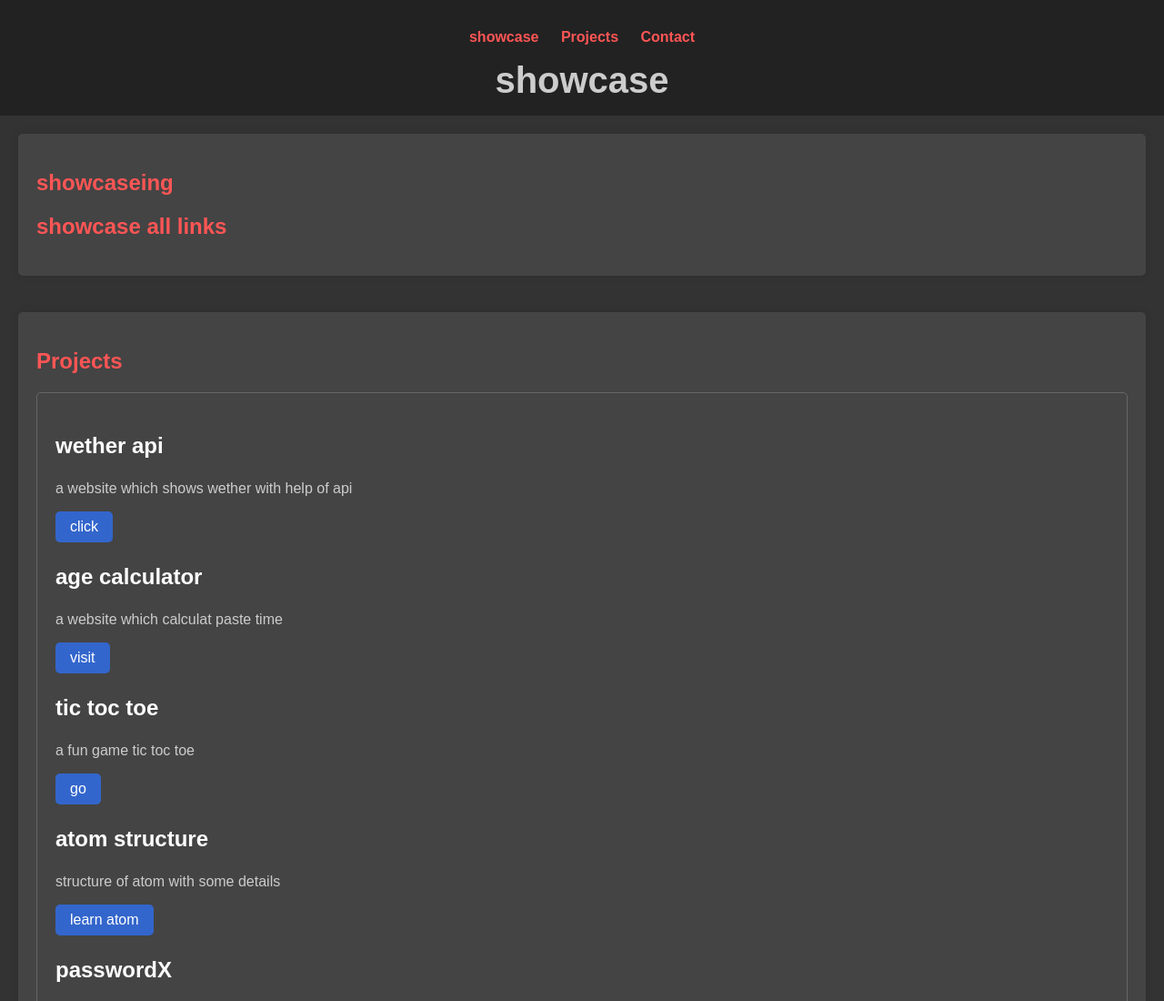
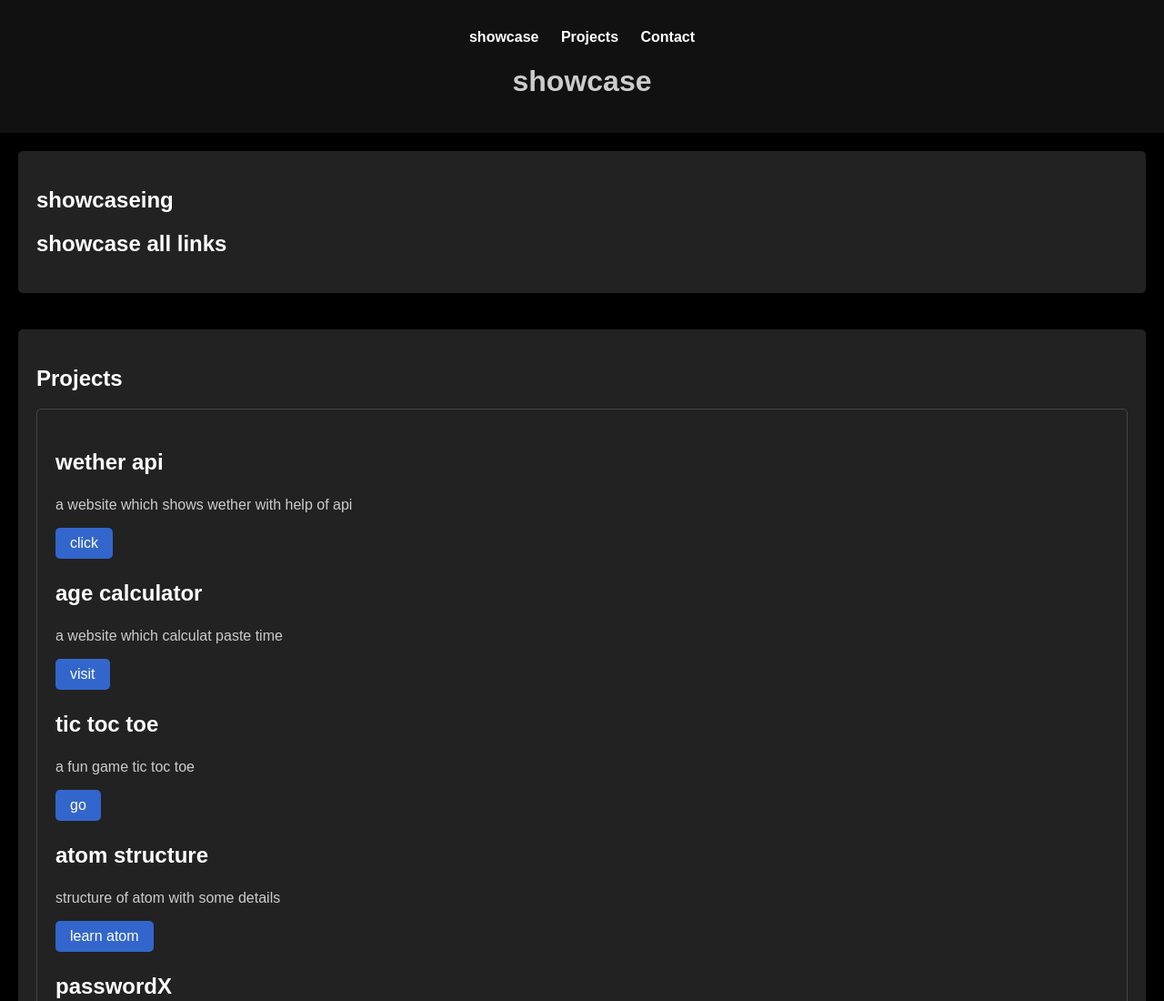
Before and after one commit to Yashwanthdeveloper/Portfolio, a plain HTML site: page Index.html in a window 1280 px wide. Shown: the top 1100 px of the page at 91% size. Drawn offline with Linux system fonts and the light colour scheme.

Commit message:
Update Styles.css

```diff
--- a/Styles.css
+++ b/Styles.css
@@ -3,12 +3,17 @@ body {
     font-family: Arial, sans-serif;
     margin: 0;
     padding: 0;
-    background-color: #333; /* Dark background color */
-    color: #fff; /* White text color */
+    background-color: #000; /* Black background color */
+    color: #ccc; /* Light grey text color */
+}
+
+/* Font for Headlines (e.g., h1, h2, h3, etc.) */
+h1, h2, h3 {
+    font-family: , sans-serif; /* Use the 'Bolt' font for headlines */
 }
 
 header {
-    background-color: #222; /* Slightly darker grey header background */
+    background-color: #111; /* Darker grey header background */
     text-align: center;
     padding: 1em 0;
 }
@@ -25,19 +30,13 @@ nav ul li {
 
 nav ul li a {
     text-decoration: none;
-    color: #ff5555; /* Red color for links */
+    color: #fff; /* White color for links */
     font-weight: bold;
     transition: color 0.3s;
 }
 
 nav ul li a:hover {
-    color: #ff3333; /* Darker red on hover */
-}
-
-h1 {
-    font-size: 2.5rem;
-    margin: 0;
-    color: #ccc; /* Light grey text color for header */
+    color: #ccc; /* Light grey on hover */
 }
 
 main {
@@ -46,18 +45,18 @@ main {
 
 section {
     margin-bottom: 40px;
-    background-color: #444; /* Dark grey background for sections */
+    background-color: #222; /* Dark grey background for sections */
     padding: 20px;
     border-radius: 5px;
     box-shadow: 0 0 10px rgba(0, 0, 0, 0.1);
 }
 
 section h2 {
-    color: #ff5555; /* Red text color for section headings */
+    color: #fff; /* White text color for section headings */
 }
 
 .project {
-    border: 1px solid #666; /* Dark grey border for projects */
+    border: 1px solid #444; /* Slightly lighter grey border for projects */
     padding: 20px;
     margin-bottom: 20px;
     border-radius: 5px;
@@ -92,8 +91,8 @@ section h2 {
 }
 
 footer {
-    background-color: #222; /* Slightly darker grey footer background */
+    background-color: #111; /* Darker grey footer background */
     color: #ccc; /* Light grey text color for footer */
     text-align: center;
     padding: 2em 0;
-  }
+}
```
